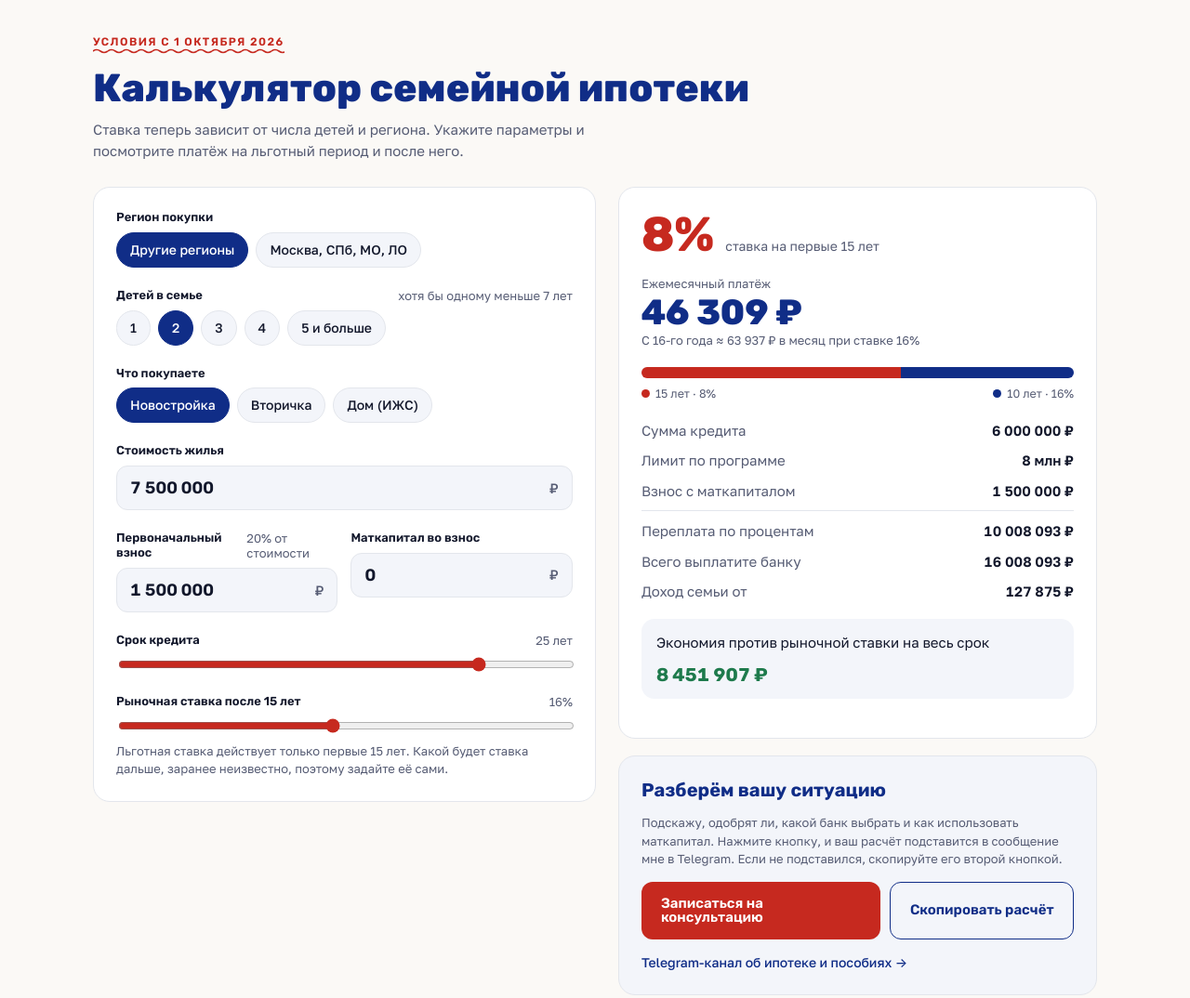
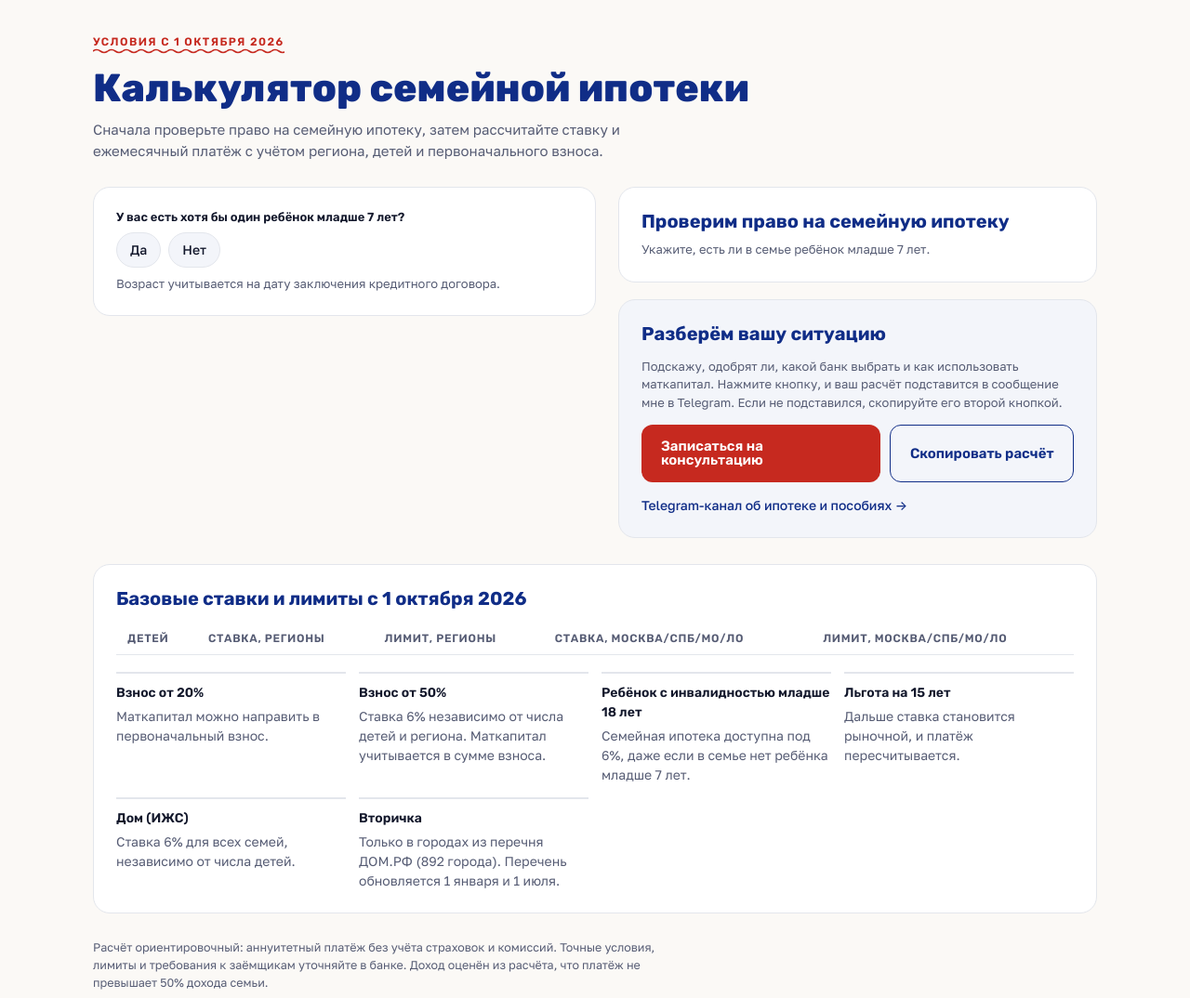
Before and after one commit to k0l0k0l6chiki23-design/kalkulator, a plain HTML site: page index.html in a window 1280 px wide. Shown: the top 1074 px of the page at 93% size. Drawn offline with Linux system fonts and the light colour scheme.

Commit message:
Добавить проверку права на семейную ипотеку и ставку 6% при взносе 50%

```diff
--- a/index.html
+++ b/index.html
@@ -48,6 +48,9 @@ h1{font:800 clamp(28px,4.4vw,42px)/1.1 var(--f-head);color:var(--blue-ink);margi
 .money input{flex:1;min-width:0;border:0;background:transparent;color:var(--ink);font:600 18px var(--f-head);padding:12px 0;font-variant-numeric:tabular-nums}
 .money input:focus{outline:none}.money:focus-within{border-color:var(--blue)}
 .money span{color:var(--ink-soft);font-weight:500}
+.form-main{display:flex;flex-direction:column;gap:22px}
+[hidden]{display:none!important}
+.eligibility-msg h2{margin-bottom:9px}
 .row2{display:grid;grid-template-columns:1fr 1fr;gap:14px}
 @media (max-width:460px){.row2{grid-template-columns:1fr}}
 input[type=range]{width:100%;accent-color:var(--red)}
@@ -100,10 +103,27 @@ tr.cur td{background:var(--soft)}
 <div class="wrap">
   <span class="eyebrow">Условия с 1 октября 2026</span>
   <h1>Калькулятор семейной ипотеки</h1>
-  <p class="lead">Ставка теперь зависит от числа детей и региона. Укажите параметры и посмотрите платёж на льготный период и после него.</p>
+  <p class="lead">Сначала проверьте право на семейную ипотеку, затем рассчитайте ставку и ежемесячный платёж с учётом региона, детей и первоначального взноса.</p>
 
   <div class="grid">
     <form class="card form" id="f" onsubmit="return false">
+      <div class="field">
+        <div class="label">У вас есть хотя бы один ребёнок младше 7 лет?</div>
+        <div class="chips" data-group="under7">
+          <button type="button" class="chip" data-v="yes" aria-pressed="false">Да</button>
+          <button type="button" class="chip" data-v="no" aria-pressed="false">Нет</button>
+        </div>
+        <p class="hint">Возраст учитывается на дату заключения кредитного договора.</p>
+      </div>
+      <div class="field" id="disabilityField" hidden>
+        <div class="label">Есть ли в семье ребёнок с инвалидностью младше 18 лет?</div>
+        <div class="chips" data-group="disability">
+          <button type="button" class="chip" data-v="yes" aria-pressed="false">Да</button>
+          <button type="button" class="chip" data-v="no" aria-pressed="false">Нет</button>
+        </div>
+        <p class="hint">Если да, ставка по семейной ипотеке составляет 6% независимо от числа детей и региона.</p>
+      </div>
+      <div class="form-main" id="loanFields" hidden>
       <div class="field">
         <div class="label">Регион покупки</div>
         <div class="chips" data-group="region">
@@ -112,7 +132,7 @@ tr.cur td{background:var(--soft)}
         </div>
       </div>
       <div class="field">
-        <div class="label">Детей в семье <small>хотя бы одному меньше 7 лет</small></div>
+        <div class="label">Количество детей в семье</div>
         <div class="chips" data-group="kids">
           <button type="button" class="chip" id="k1" data-v="1" aria-pressed="false">1</button>
           <button type="button" class="chip" id="k2" data-v="2" aria-pressed="true">2</button>
@@ -152,11 +172,17 @@ tr.cur td{background:var(--soft)}
         <input type="range" id="market" min="8" max="25" step="0.5" value="16">
         <p class="hint">Льготная ставка действует только первые 15 лет. Какой будет ставка дальше, заранее неизвестно, поэтому задайте её сами.</p>
       </div>
+      </div>
     </form>
 
     <div class="res">
-      <div class="card" style="display:flex;flex-direction:column;gap:18px">
+      <div class="card eligibility-msg" id="eligibilityMessage" role="status" aria-live="polite">
+        <h2 id="eligibilityTitle">Проверим право на семейную ипотеку</h2>
+        <p class="hint" id="eligibilityText">Ответьте на первый вопрос, чтобы продолжить.</p>
+      </div>
+      <div class="card" id="summaryCard" hidden style="display:flex;flex-direction:column;gap:18px">
         <div class="rate-badge"><b id="rate">8%</b><span id="rateNote">ставка на первые 15 лет</span></div>
+        <p class="hint" id="rateReason"></p>
         <div>
           <div class="hint">Ежемесячный платёж</div>
           <div class="pay" id="pay1">—</div>
@@ -192,7 +218,7 @@ tr.cur td{background:var(--soft)}
   </div>
 
   <section class="card terms">
-    <h2>Ставки и лимиты с 1 октября 2026</h2>
+    <h2>Базовые ставки и лимиты с 1 октября 2026</h2>
     <div class="tbl-wrap">
       <table>
         <thead><tr><th>Детей</th><th>Ставка, регионы</th><th>Лимит, регионы</th><th>Ставка, Москва/СПб/МО/ЛО</th><th>Лимит, Москва/СПб/МО/ЛО</th></tr></thead>
@@ -201,6 +227,8 @@ tr.cur td{background:var(--soft)}
     </div>
     <div class="notes">
       <div class="note"><b>Взнос от 20%</b>Маткапитал можно направить в первоначальный взнос.</div>
+      <div class="note"><b>Взнос от 50%</b>Ставка 6% независимо от числа детей и региона. Маткапитал учитывается в сумме взноса.</div>
+      <div class="note"><b>Ребёнок с инвалидностью младше 18 лет</b>Семейная ипотека доступна под 6%, даже если в семье нет ребёнка младше 7 лет.</div>
       <div class="note"><b>Льгота на 15 лет</b>Дальше ставка становится рыночной, и платёж пересчитывается.</div>
       <div class="note"><b>Дом (ИЖС)</b>Ставка 6% для всех семей, независимо от числа детей.</div>
       <div class="note"><b>Вторичка</b>Только в городах из перечня ДОМ.РФ (892 города). Перечень обновляется 1 января и 1 июля.</div>
@@ -213,7 +241,7 @@ tr.cur td{background:var(--soft)}
 <script>
 const RATES={regions:[10,8,6,4,2],msk:[12,10,8,6,4]};
 const LIMITS={regions:[6e6,8e6,10e6,10e6,10e6],msk:[12e6,15e6,18e6,18e6,18e6]};
-const st={region:"regions",kids:2,type:"new"};
+const st={region:"regions",kids:2,type:"new",under7:null,disability:null};
 const $=id=>document.getElementById(id);
 const fmt=n=>Math.round(n).toLocaleString("ru-RU")+" ₽";
 const fmtM=n=>(n/1e6).toLocaleString("ru-RU",{maximumFractionDigits:1})+" млн ₽";
@@ -225,12 +253,40 @@ function balanceAfter(L,yr,P,k){const r=yr/1200,q=Math.pow(1+r,k);return L*q-P*(
 
 function plural(n,a,b,c){const m=n%10,h=n%100;return m===1&&h!==11?a:(m>=2&&m<=4&&(h<12||h>14)?b:c);}
 
+function updateEligibility(){
+  const firstAnswered=st.under7!==null;
+  const eligible=st.under7==="yes" || st.disability==="yes";
+  $("disabilityField").hidden=!firstAnswered;
+  $("loanFields").hidden=!eligible;
+  $("summaryCard").hidden=!eligible;
+  $("eligibilityMessage").hidden=eligible;
+  if(!firstAnswered){
+    $("eligibilityTitle").textContent="Проверим право на семейную ипотеку";
+    $("eligibilityText").textContent="Укажите, есть ли в семье ребёнок младше 7 лет.";
+  }else if(st.under7==="no" && st.disability===null){
+    $("eligibilityTitle").textContent="Нужно уточнить ещё один вопрос";
+    $("eligibilityText").textContent="Если ребёнка младше 7 лет нет, семейная ипотека может быть доступна при наличии ребёнка с инвалидностью младше 18 лет.";
+  }else if(!eligible){
+    $("eligibilityTitle").textContent="Семейная ипотека вам не положена";
+    $("eligibilityText").textContent="По указанным ответам нет ребёнка младше 7 лет и ребёнка с инвалидностью младше 18 лет. Расчёт по семейной ипотеке недоступен.";
+  }
+  return eligible;
+}
+
 function calc(){
+  if(!updateEligibility()){
+    $("copySrc").value="Здравствуйте! Хочу уточнить, есть ли для моей семьи альтернативные ипотечные программы.";
+    $("ctaMain").href="https://t.me/sity_house?text="+encodeURIComponent($("copySrc").value);
+    return;
+  }
   const i=st.kids-1;
-  const rate=st.type==="izhs"?6:RATES[st.region][i];
   const limit=LIMITS[st.region][i];
   const price=num($("price")),down=num($("down")),mc=num($("matcap"));
   const downTotal=down+mc;
+  const specialReason=st.disability==="yes"?"Ребёнок с инвалидностью младше 18 лет: льготная ставка 6%.":
+    st.type==="izhs"?"Дом (ИЖС): льготная ставка 6%.":
+    price>0 && downTotal>=price*0.5?"Первоначальный взнос от 50% стоимости: льготная ставка 6%.":"";
+  const rate=specialReason?6:RATES[st.region][i];
   const loan=Math.max(price-downTotal,0);
   const years=+$("term").value,n=years*12,market=+$("market").value;
   const lgN=Math.min(n,180);
@@ -241,6 +297,7 @@ function calc(){
   const marketTotal=annuity(loan,market,n)*n;
 
   $("rate").textContent=pct(rate);
+  $("rateReason").textContent=specialReason||"Базовая ставка по числу детей и региону.";
   $("rateNote").textContent=n>180?"ставка на первые 15 лет":"ставка на весь срок";
   $("pay1").textContent=fmt(P1);
   $("pay2line").textContent=n>180?`С 16-го года ≈ ${fmt(P2)} в месяц при ставке ${pct(market)}`:"Весь срок в пределах льготного периода";
@@ -264,6 +321,7 @@ function calc(){
   const typeName={new:"новостройка",sec:"вторичка",izhs:"дом (ИЖС)"}[st.type];
   $("copySrc").value=["Здравствуйте! Хочу консультацию по семейной ипотеке. Мой расчёт:",
     `Регион: ${st.region==="msk"?"Москва/СПб/МО/ЛО":"другой регион"}, детей: ${st.kids===5?"5 и больше":st.kids}, ${typeName}`,
+    `Основание: ${st.disability==="yes"?"ребёнок с инвалидностью младше 18 лет":"ребёнок младше 7 лет"}`,
     `Стоимость: ${fmt(price)}, взнос: ${fmt(downTotal)}${mc?` (из них маткапитал ${fmt(mc)})`:""}`,
     `Кредит: ${fmt(loan)} на ${$("termV").textContent}, ставка ${pct(rate)}`,
     `Платёж: ${fmt(P1)}${n>180?`, с 16-го года ≈ ${fmt(P2)}`:""}`].join("\n");
```
